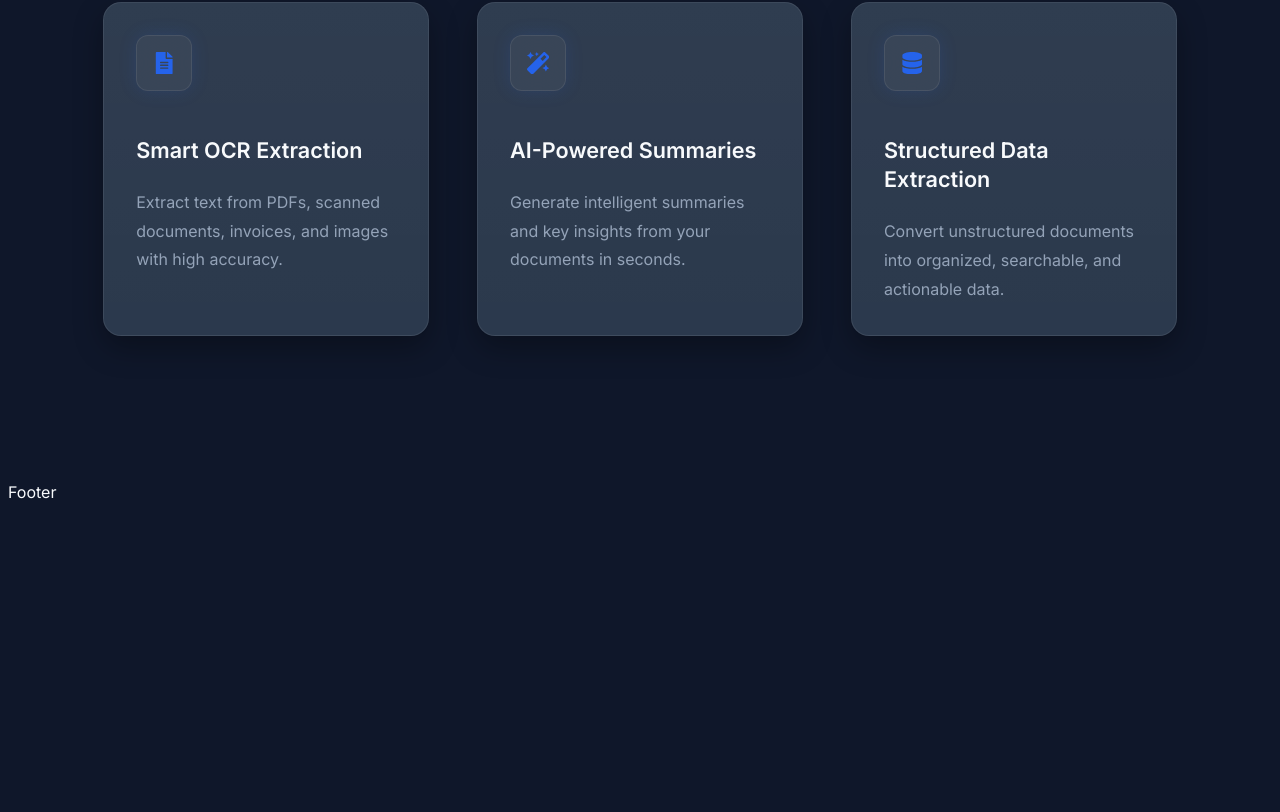
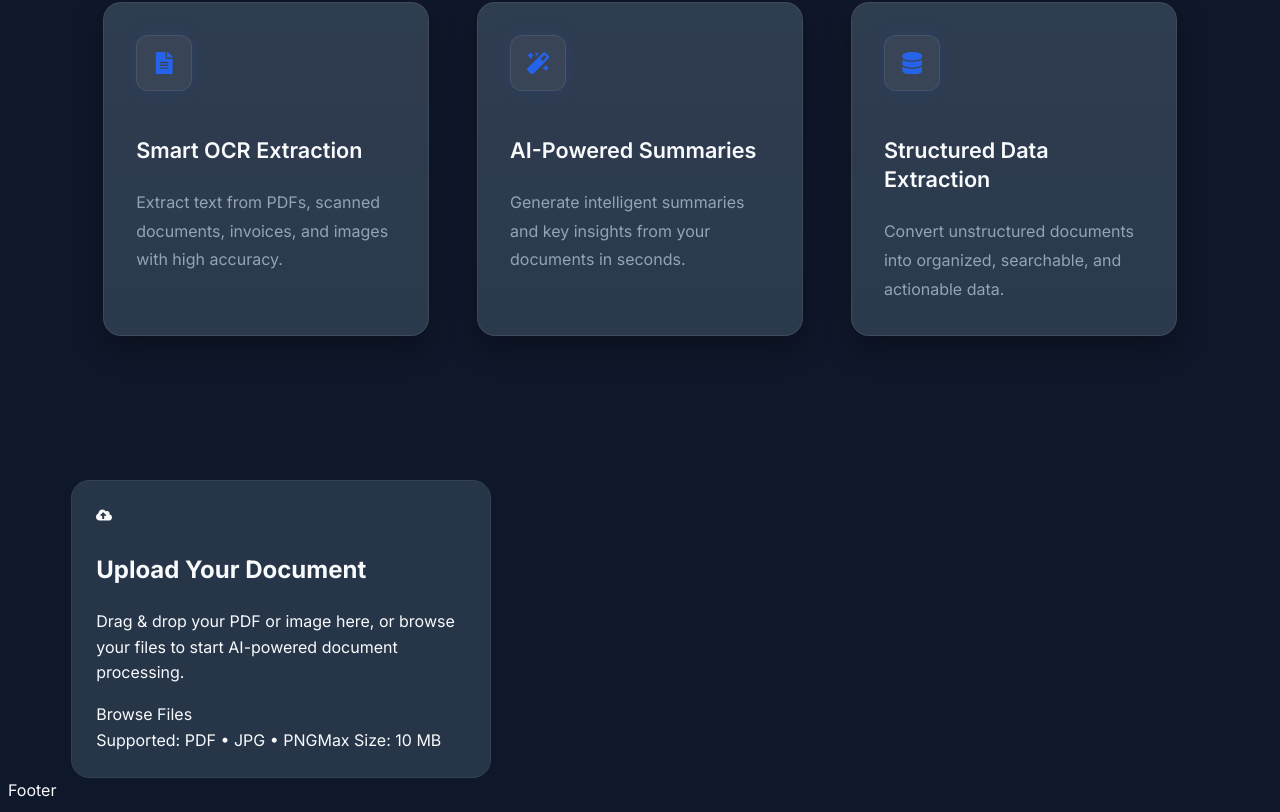
Before and after one commit to SaiSumanthNaidu/DocuMindAI-FullStack, a React app in the folder frontend/: page / in a window 1280 px wide. Shown: the part 1396-2208 px from the top of the page. Before the commit the page ends 1910 px from the top, so only its background shows below. Built offline with nearby package versions, Linux system fonts and the light colour scheme; the HTML template or start-up script is replaced by a standard one.

Commit message:
feat: addd initial UploadBox componenet structure

```diff
--- a/frontend/src/components/UploadBox/UploadBox.css
+++ b/frontend/src/components/UploadBox/UploadBox.css
@@ -0,0 +1 @@
+/* UploadBox Styles */
--- a/frontend/src/components/UploadBox/UploadBox.jsx
+++ b/frontend/src/components/UploadBox/UploadBox.jsx
@@ -0,0 +1,57 @@
+import "./UploadBox.css";
+import { FaCloudUploadAlt } from "react-icons/fa";
+
+function UploadBox() {
+    return (
+        <section className="upload">
+
+            <div className="container">
+
+                <div className="upload-card">
+
+                    <div className="upload-icon">
+                        <FaCloudUploadAlt />
+                    </div>
+
+                    <h2 className="upload-title">
+                        Upload Your Document
+                    </h2>
+
+                    <p className="upload-description">
+                        Drag & drop your PDF or image here, or browse your files to start AI-powered document processing.
+                    </p>
+
+                    <label
+                        htmlFor="file-upload"
+                        className="upload-button"
+                    >
+                        Browse Files
+                    </label>
+
+                    <input
+                        id="file-upload"
+                        type="file"
+                        hidden
+                    />
+
+                    <div className="upload-info">
+
+                        <span>
+                            Supported: PDF • JPG • PNG
+                        </span>
+
+                        <span>
+                            Max Size: 10 MB
+                        </span>
+
+                    </div>
+
+                </div>
+
+            </div>
+
+        </section>
+    );
+}
+
+export default UploadBox;
--- a/frontend/src/pages/Home/Home.jsx
+++ b/frontend/src/pages/Home/Home.jsx
@@ -1,11 +1,13 @@
 import Hero from "../../components/Hero/Hero";
 import Features from "../../components/Features/Features";
+import UploadBox from "../../components/UploadBox/UploadBox";
 
 function Home() {
   return (
     <>
       <Hero />
       <Features />
+      <UploadBox />
     </>
   );
 }
```
